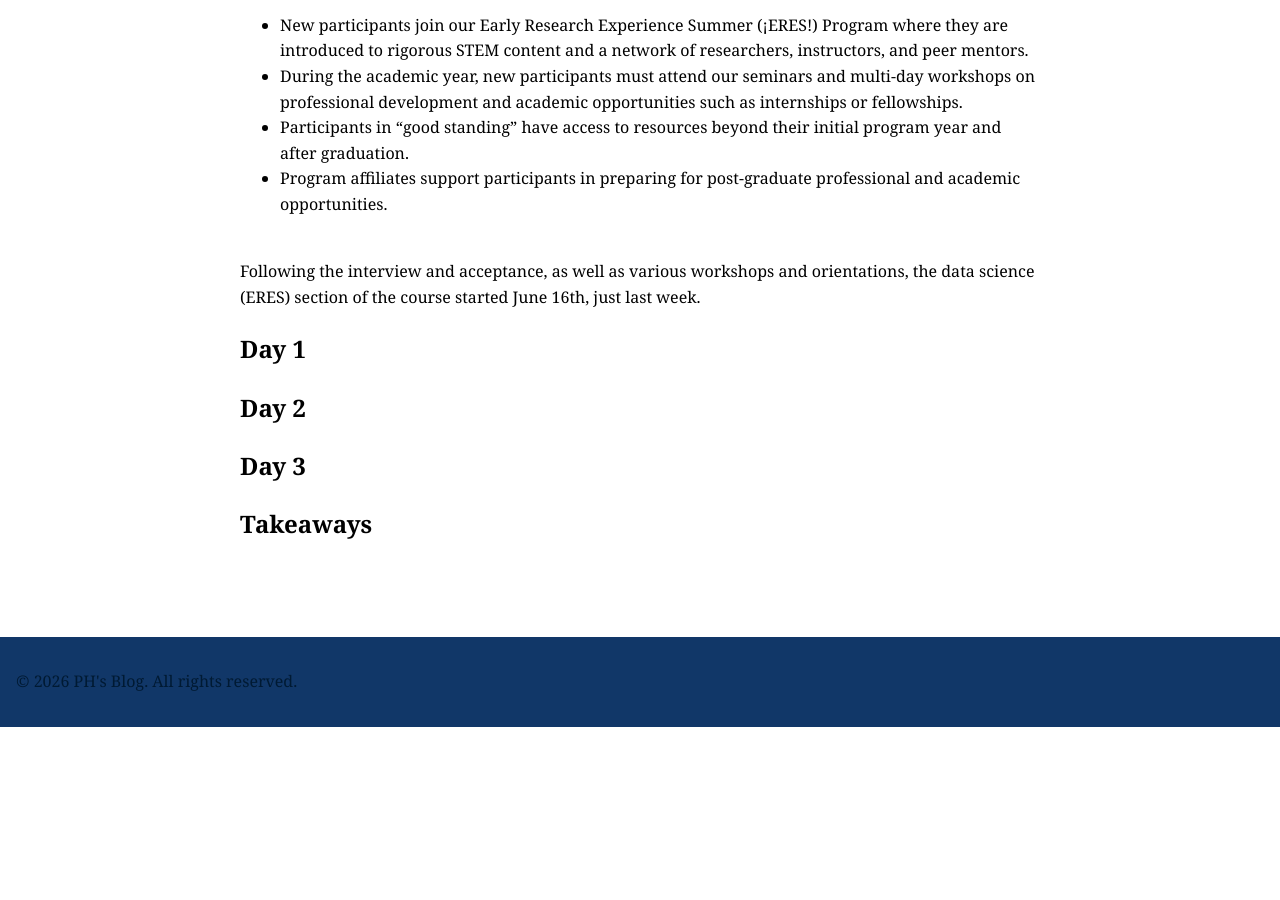
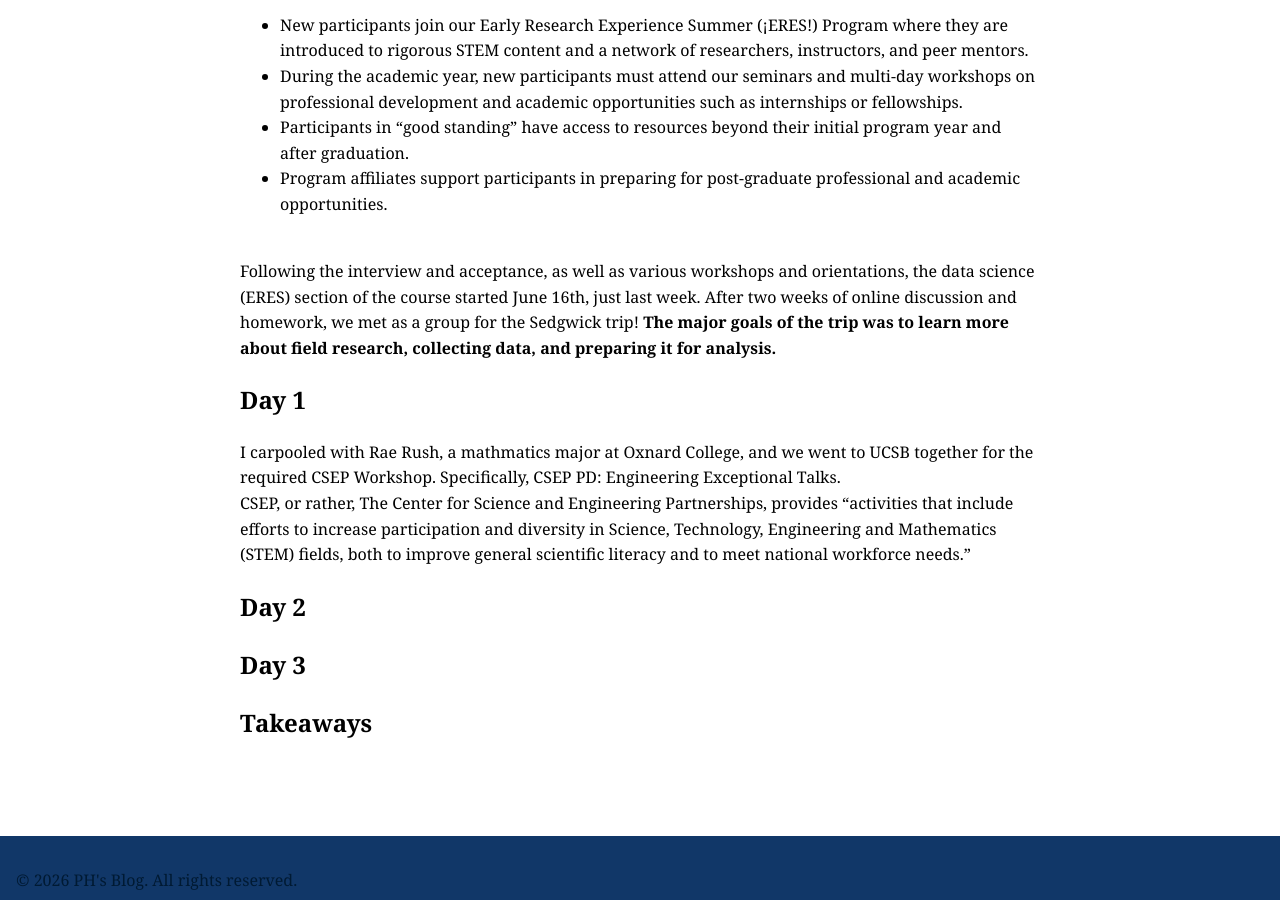
Before and after one commit to CaptainSapphire/PH-s-Blog, a Jekyll site: the page built from _posts/2026-06-30-Research in Sedgwick.md, in a window 1280 px wide and 900 px high, scrolled down 564 px. Built offline with Jekyll 4.4.1, drawn with Linux system fonts in a browser that asks for light colours; our own code applies the rules of GitHub Pages for plain Markdown files; before the commit the page ends 1291 px from its top, so only the background shows below that.

Commit message:
Enhance Sedgwick trip description and goals
Added details about the Sedgwick trip and its goals, including the focus on field research and data collection.

```diff
--- a/_posts/2026-06-30-Research in Sedgwick.md
+++ b/_posts/2026-06-30-Research in Sedgwick.md
@@ -10,10 +10,14 @@ The Program offers:
 - Program affiliates support participants in preparing for post-graduate professional and academic opportunities.
 <br><br>
 
-Following the interview and acceptance, as well as various workshops and orientations, the data science (ERES) section of the course started June 16th, just last week.
+Following the interview and acceptance, as well as various workshops and orientations, the data science (ERES) section of the course started June 16th, just last week. After two weeks of online discussion and homework, we met as a group for the Sedgwick trip! **The major goals of the trip was to learn more about field research, collecting data, and preparing it for analysis.**
+
+## Day 1
+I carpooled with Rae Rush, a mathmatics major at Oxnard College, and we went to UCSB together for the required CSEP Workshop. Specifically, CSEP PD: Engineering Exceptional Talks. <br>
+CSEP, or rather, The Center for Science and Engineering Partnerships, provides "activities that include efforts to increase participation and diversity in Science, Technology, Engineering and Mathematics (STEM) fields, both to improve general scientific literacy and to meet national workforce needs."
+<br>
 
 
-## Day 1
 
 ## Day 2
 
```
